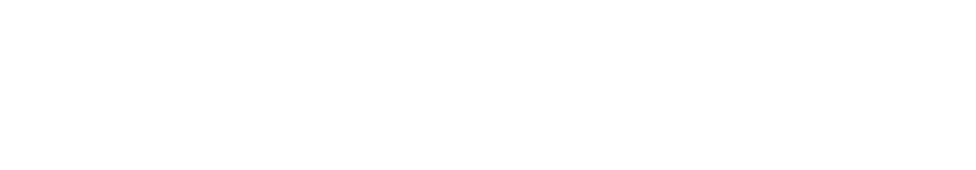
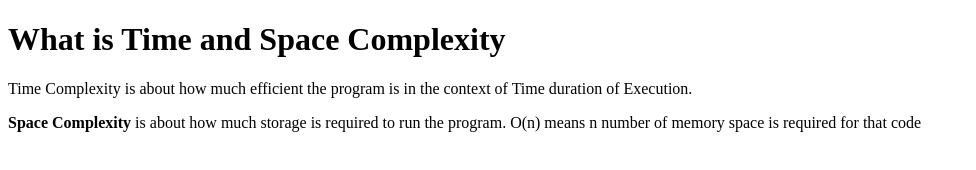
Before and after one commit to acciojob/time-and-space-complexity-shameem-ahmad7, a website: page main.html in a window 1280 px wide. Shown: the whole page, without its empty margins (0-976 px from the left). Drawn offline with Linux system fonts and the light colour scheme.

Commit message:
created a submission

```diff
--- a/main.html
+++ b/main.html
@@ -7,6 +7,9 @@
 </head>
 
 <body>
+	<h1>What is Time and Space Complexity</h1>
+	<p>Time Complexity is about how much efficient the program is in the context of Time duration of Execution.</p>
+	<p><b>Space Complexity</b> is about how much storage is required to run the program. O(n) means n number of memory space is required for that code</p>
 	<!-- the entire body must be written by student -->
     <script type="text/javascript" src="./script.js">
 </script>
```
